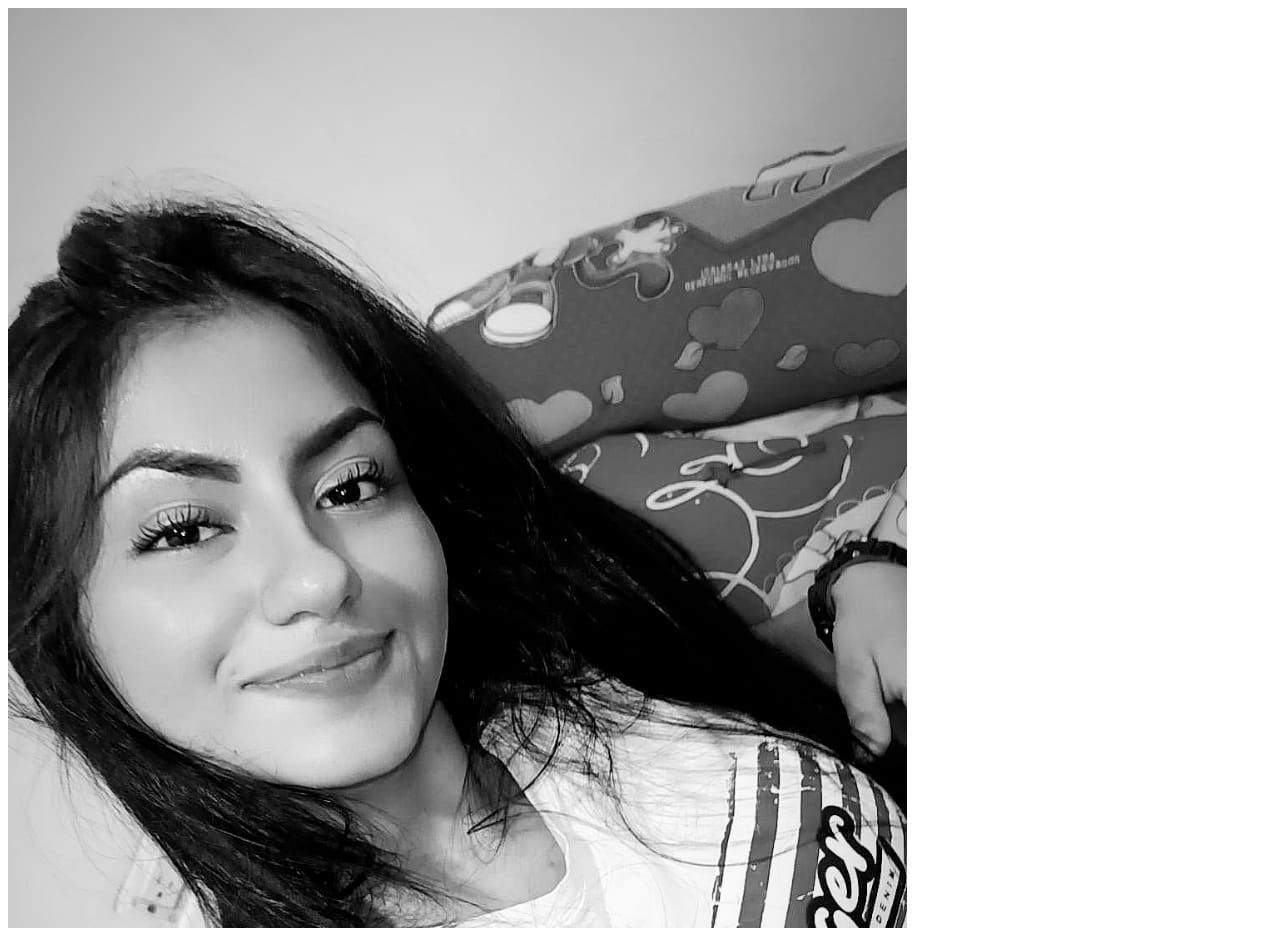
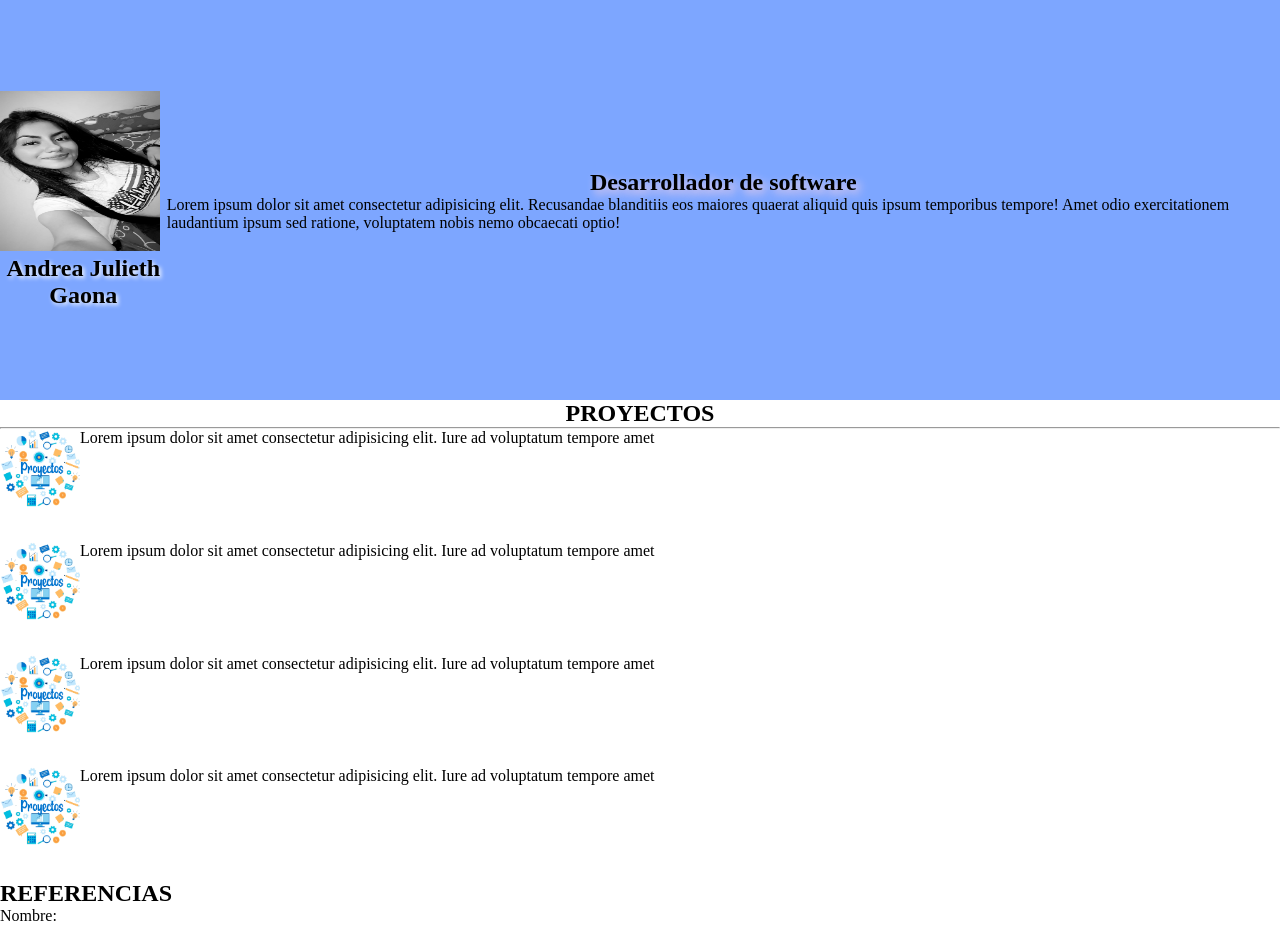
Before and after one commit to Andreagaona14/Portafolio, a plain HTML site: page index.html in a window 1280 px wide. Shown: the top 928 px of the page. Drawn offline with Linux system fonts and the light colour scheme.

Commit message:
Inicio del style

```diff
--- a/Styles/style.css
+++ b/Styles/style.css
@@ -0,0 +1,67 @@
+*{
+    margin: 0;
+    padding: 0;
+    box-sizing: border-box;
+}
+
+body{
+    width: 100%;
+}
+
+header{
+    width: 100%;
+    height: 25rem;
+    display: flex;
+    justify-content: space-between;
+    align-items: center;
+    background-color: rgb(125, 166, 255);
+}
+
+header > .container > img {
+    width: 10rem;
+    height: 10rem;
+}
+
+header > .container > h1 {
+    font-size: 1.5rem;
+    text-shadow: 2px 2px 4px #ffffff;
+    text-align: center;
+}
+
+.containerTitulo > h2 {
+    font-size: 1.5rem;
+    text-shadow: 4px 4px 8px #f7d3e8;
+    text-align: center;
+}
+
+.containerTitulo > p {
+    font-size: 1rem;
+}
+
+main > .container1 {
+    width: 100%;
+    height: 30rem;
+    display: flex;
+    flex-direction: column;
+}
+
+main > .container1 > h2 {
+    font-size: 1.5rem;
+    text-align: center;
+}
+
+.container-img-text {
+    width: 100%;
+    height: 40rem;
+    display: flex;
+}
+
+.container-img-text > img {
+    width: 40%;
+    height: 100%;
+}
+
+.container-img-text > .img > img {
+    width: 5rem;
+    height: 5rem;
+}
--- a/index.html
+++ b/index.html
@@ -3,6 +3,7 @@
 <head>
     <meta charset="UTF-8">
     <meta name="viewport" content="width=device-width, initial-scale=1.0">
+    <link rel="stylesheet" href="Styles/style.css">
     <title>PORTAFOLIO</title>
 </head>
 <body>
@@ -13,43 +14,57 @@
  </div>
  <div class="containerTitulo">
     <h2>Desarrollador de software</h2>
- </div>
     <p>Lorem ipsum dolor sit amet consectetur adipisicing elit. Recusandae blanditiis eos maiores quaerat aliquid quis ipsum temporibus tempore!
         Amet odio exercitationem laudantium ipsum sed ratione, voluptatem nobis nemo obcaecati optio!</p>
+ </div>
+
 </header>
 
 <main>
     <div class="container1">
-        <img src="Assets/Icons/SENA.png" alt="logoSena">
-        <h2>PROYETOS</h2>
+         <h2>PROYECTOS</h2>
         <hr>
         <div class="container-img-text">
+            <div class="img">
                 <img src="Assets/Images/Proyectos.png" alt="Proyecto">
+            </div>
+            <div class="text">
                 <title>Proyecto 1</title>
                 <p>Lorem ipsum dolor sit amet consectetur adipisicing elit. Iure ad voluptatum tempore amet</p>
             </div>
-
-        <div class="container-img-text">
-            <img src="Assets/Images/Proyectos.png" alt="Proyecto">
-            <title>Proyecto 2</title>
-            <p>Lorem ipsum dolor sit amet consectetur adipisicing elit. Iure ad voluptatum tempore amet</p>
         </div>
 
         <div class="container-img-text">
+            <div class="img">
                 <img src="Assets/Images/Proyectos.png" alt="Proyecto">
-            <title>Proyecto 3</title>
+            </div>
+            <div class="text">
+                <title>Proyecto 1</title>
                 <p>Lorem ipsum dolor sit amet consectetur adipisicing elit. Iure ad voluptatum tempore amet</p>
+            </div>
         </div>
 
         <div class="container-img-text">
+            <div class="img">
                 <img src="Assets/Images/Proyectos.png" alt="Proyecto">
-            <title>Proyecto 4</title>
+            </div>
+            <div class="text">
+                <title>Proyecto 1</title>
+                <p>Lorem ipsum dolor sit amet consectetur adipisicing elit. Iure ad voluptatum tempore amet</p>
+            </div>
+        </div>
+
+        <d<div class="container-img-text">
+            <div class="img">
+                <img src="Assets/Images/Proyectos.png" alt="Proyecto">
+            </div>
+            <div class="text">
+                <title>Proyecto 1</title>
                 <p>Lorem ipsum dolor sit amet consectetur adipisicing elit. Iure ad voluptatum tempore amet</p>
             </div>
         </div>
 
     <div class="container2">
-        <img src="Assets/Icons/SENA.png" alt="logoSena">
         <h2>REFERENCIAS</h2>
         <div class="containerReferences">
             <P>Nombre: </P> <br>
```
Lines whose indentation alone changed are shown as unchanged.
